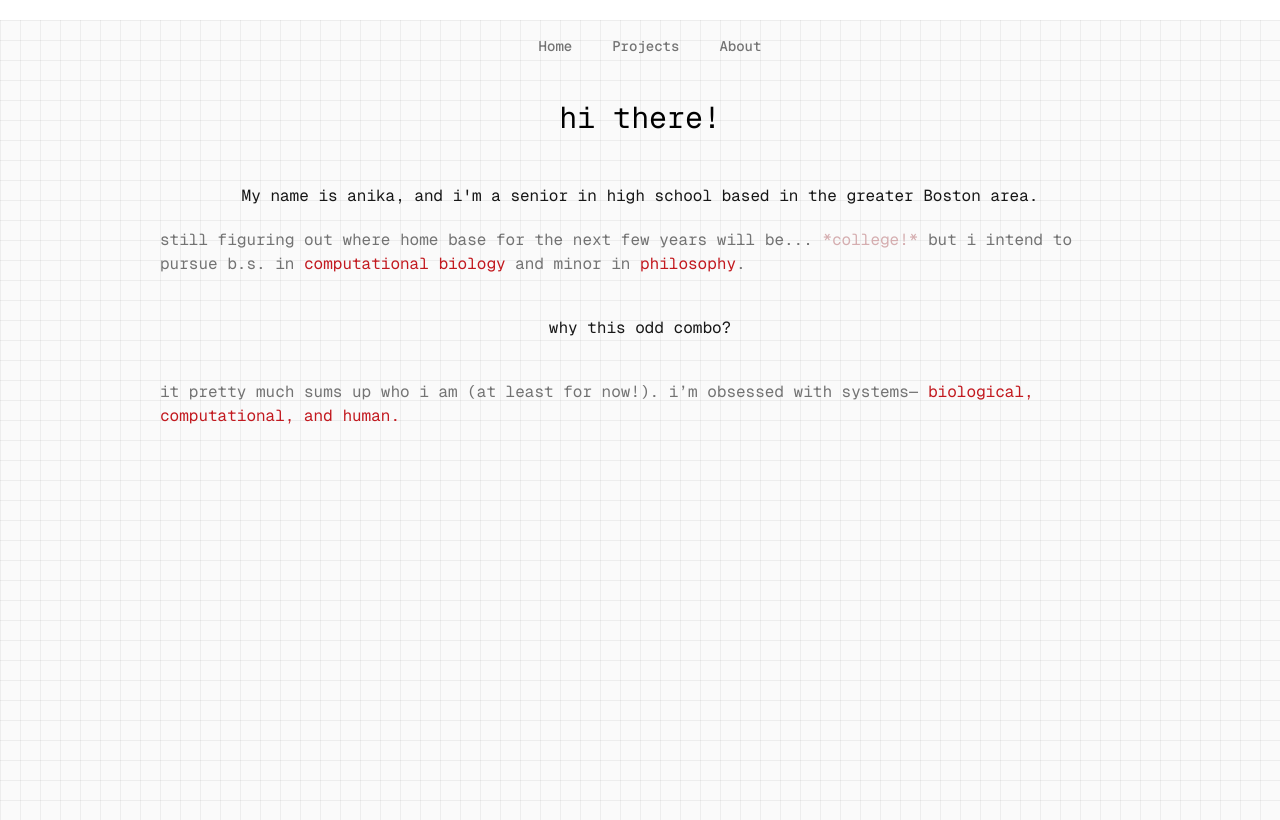
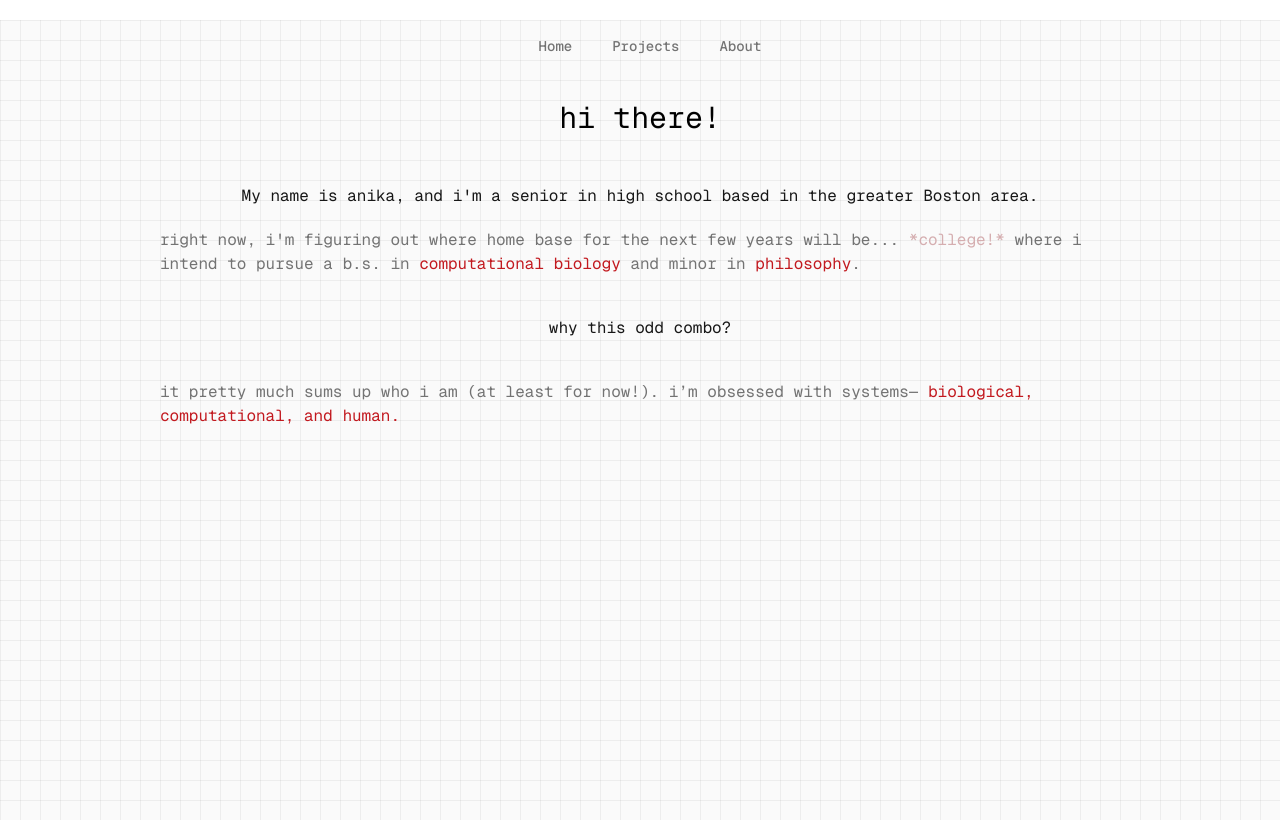
Before and after one commit to nika-nisa/personal-website, a Next.js app: page / in a window 1280 px wide. Built offline with nearby package versions, Linux system fonts and the light colour scheme.

Commit message:
fixed typos

```diff
--- a/app/page.tsx
+++ b/app/page.tsx
@@ -15,9 +15,9 @@ export default function HomePage() {
 
         <p
         className="px-20 py-5 text-neutral-500">
-        still figuring out where home base for the next few years will be...
+        right now, i'm figuring out where home base for the next few years will be...
         <span className="text-[#d5aeb0]"> *college!* </span>
-        but i intend to pursue b.s. in
+        where i intend to pursue a b.s. in
         <span className="text-[#c2191f]"> computational biology </span>
         and minor in
         <span className="text-[#c2191f]"> philosophy</span>
```
